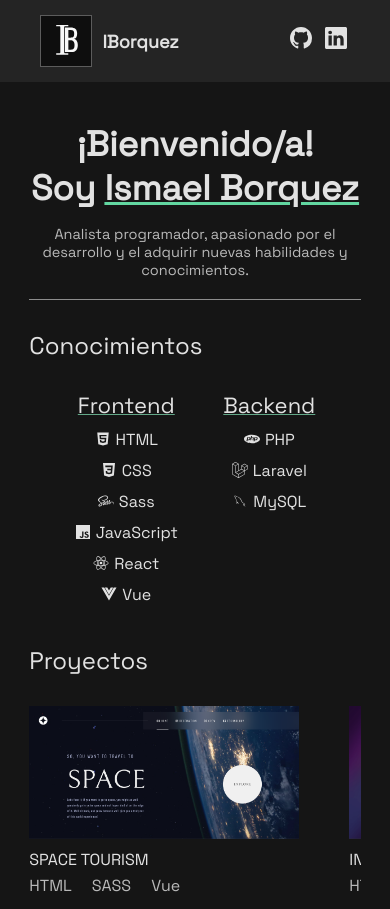
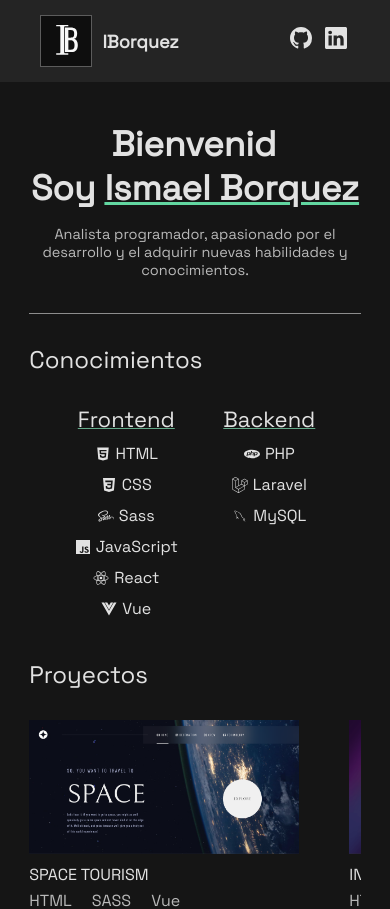
Before and after one commit to Siluetaz/portfolio-iborquez, a React (Vite) app: page / in a window 390 px wide. Shown: the top 909 px of the page. Built offline with nearby package versions, Linux system fonts and the light colour scheme.

Commit message:
animations

```diff
--- a/src/components/Card.jsx
+++ b/src/components/Card.jsx
@@ -4,11 +4,12 @@ const Card = ({ project }) => {
   const imgUrl = new URL(project.imgDirection, import.meta.url).href
   return (
     <div className='card'>
-      <img className='card__image' src={imgUrl} alt="project-image" width="200px" height="100px" />
-      <p className='card__name'>{project.name}</p>
-      <ul className='card__technologies'>
-        {project.technologies.map((tech, i) => <li key={i}>{tech}</li>)}
-      </ul>
+      <div className='card__info'>
+        <img className='card__image' src={imgUrl} alt="project-image" width="200px" height="100px" />
+        <p className='card__name'>{project.name}</p>
+        <ul className='card__technologies'>
+          {project.technologies.map((tech, i) => <li key={i}>{tech}</li>)}
+        </ul></div>
       <div className='card__buttons'>
         <a className='button' href={project.siteUrl}>Ver Proyecto</a>
         <a className='button' href={project.codeUrl}>Ver código</a>
--- a/src/components/Content.jsx
+++ b/src/components/Content.jsx
@@ -3,15 +3,44 @@ import { Card } from './Card'
 import { Knowledge } from './Knowledge'
 import data from '../../data.json'
 import ScrollContainer from 'react-indiana-drag-scroll';
+import { useEffect, useState } from 'react';
 
 const Content = () => {
+
+  const [welChar, setWelChar] = useState('o')
+
+  useEffect(() => {
+    changeWelChar()
+  }, [welChar])
+
+  const changeWelChar = () => {
+    setTimeout(() => {
+      if (welChar === 'o') {
+        setWelChar('')
+        setTimeout(() => {
+          setWelChar('a')
+        }, 1000)
+      } else if (welChar === 'a') {
+        setWelChar('')
+        setTimeout(() => {
+          setWelChar('o')
+        }, 1000)
+      }
+    }, 2000)
+  }
   return (
     <main className='container'>
       <section className='welcome-side'>
-        <h1 className='welcome-side__title'>¡Bienvenido/a!<br></br> Soy <span className='under'>Ismael Borquez</span></h1>
+        <span className='welcome-side__wel-message'>{`Bienvenid${welChar}`}</span>
+        <h1 className='welcome-side__title'>Soy <span className='under'>Ismael Borquez</span></h1>
         <p className='welcome-side__presentation'>Analista programador, apasionado por el desarrollo y el adquirir nuevas habilidades y conocimientos.</p>
       </section>
       <hr className='line' />
+      <section>
+        <div>
+
+        </div>
+      </section>
       <Knowledge />
       <section className='projects-side'>
         <h2 className='subtitle'>Proyectos</h2>
--- a/src/sass/base/_mixins.scss
+++ b/src/sass/base/_mixins.scss
@@ -1,24 +1,71 @@
+@use 'variables' as v;
+
 @mixin mobile {
-  @media (max-width: 400px) {
-    @content;
-  }
+    @media (max-width: 400px) {
+        @content;
+    }
 }
 
-@mixin tablet{
+@mixin tablet {
     @media (min-width: 768px) {
         @content;
     }
 }
-@mixin desktop{
+
+@mixin desktop {
 
     @media (min-width: 1024px) {
         @content;
     }
 }
 
-@mixin desktopL{
+@mixin desktopL {
 
     @media (min-width: 1440px) {
         @content;
     }
 }
+
+@keyframes typing {
+    from {
+        width: 0;
+    }
+}
+
+@keyframes blink {
+    50% {
+        border-color: transparent;
+    }
+}
+
+@keyframes changeW {
+    100% {
+        width: initial;
+    }
+}
+
+@keyframes borderEffect {
+    0% {
+
+        box-shadow: 0px 1.5px 1px v.$secondary;
+    }
+
+    25% {
+        box-shadow: 1.5px 0px 1px v.$secondary;
+    }
+
+    50% {
+
+        box-shadow: 0px -1.5px 1px v.$secondary;
+    }
+
+    75% {
+
+        box-shadow: -1.5px 0px 1px v.$secondary;
+    }
+
+    100% {
+        box-shadow: 0px 1.5px 1px v.$secondary;
+
+    }
+}
--- a/src/sass/layouts/App.scss
+++ b/src/sass/layouts/App.scss
@@ -8,29 +8,31 @@
 }
 
 .button {
-  background: none;
+  background: v.$primary;
   border: none;
   border-bottom: 0.2rem solid v.$secondary;
   letter-spacing: 0.05rem;
   text-transform: uppercase;
   padding: 1rem;
   text-decoration: none;
-  transition: background-color .5s, border .5s;
   border-radius: .2rem;
   font-size: 1.45rem;
 
   &:hover {
     cursor: pointer;
-    background-color: v.$primary-opaqued;
-    border-bottom: 0.2rem solid v.$secondary-opaqued;
+    animation: borderEffect 0.58s linear infinite;
+    border: none;
+
   }
 }
+
+
 
 .subtitle {
   font-weight: initial;
   text-align: start;
   margin: 3rem 0;
-  font-size: clamp(2.4rem,4vw, 2.8rem);
+  font-size: clamp(2.4rem, 4vw, 2.8rem);
   color: v.$font-color;
 
   &__colored {
@@ -44,6 +46,7 @@
   color: v.$secondary;
   text-decoration: none;
 }
-.border{
+
+.border {
   border: .01rem solid v.$font-color;
 }
--- a/src/sass/layouts/Content.scss
+++ b/src/sass/layouts/Content.scss
@@ -18,8 +18,21 @@
     width: 65%;
   }
 
-
   .welcome-side {
+    display: flex;
+    flex-direction: column;
+    align-items: center;
+    &__wel-message {
+      display: block;
+      white-space: nowrap;
+      border-right: 2px solid;
+      animation: typing 1s steps(14), blink .5s infinite step-end alternate, changeW 4s forwards;
+      overflow: hidden;
+      width: 8.3ch;
+      font-size: clamp(2.5rem, 9vw, 3.5rem);
+      font-weight: bold;
+      text-align: start;
+    }
     &__title {
       text-align: center;
       margin: 0;
```
Also changed, not shown: src/sass/layouts/Card.scss (line endings or trailing spaces).
